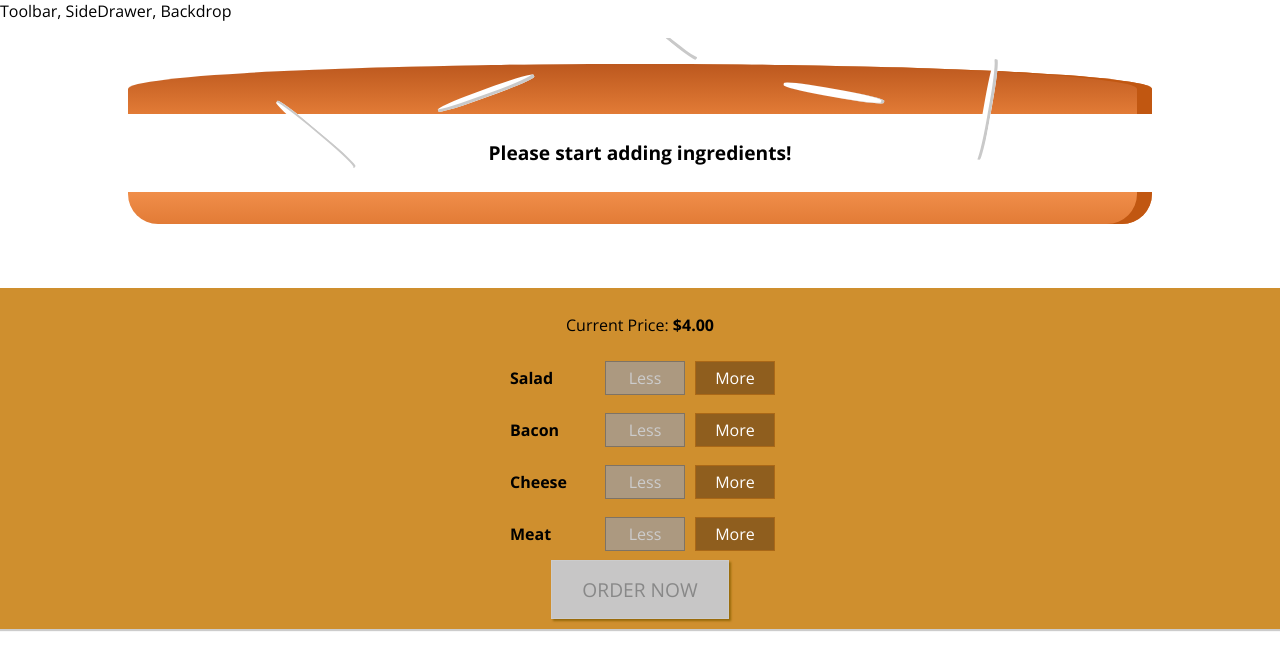
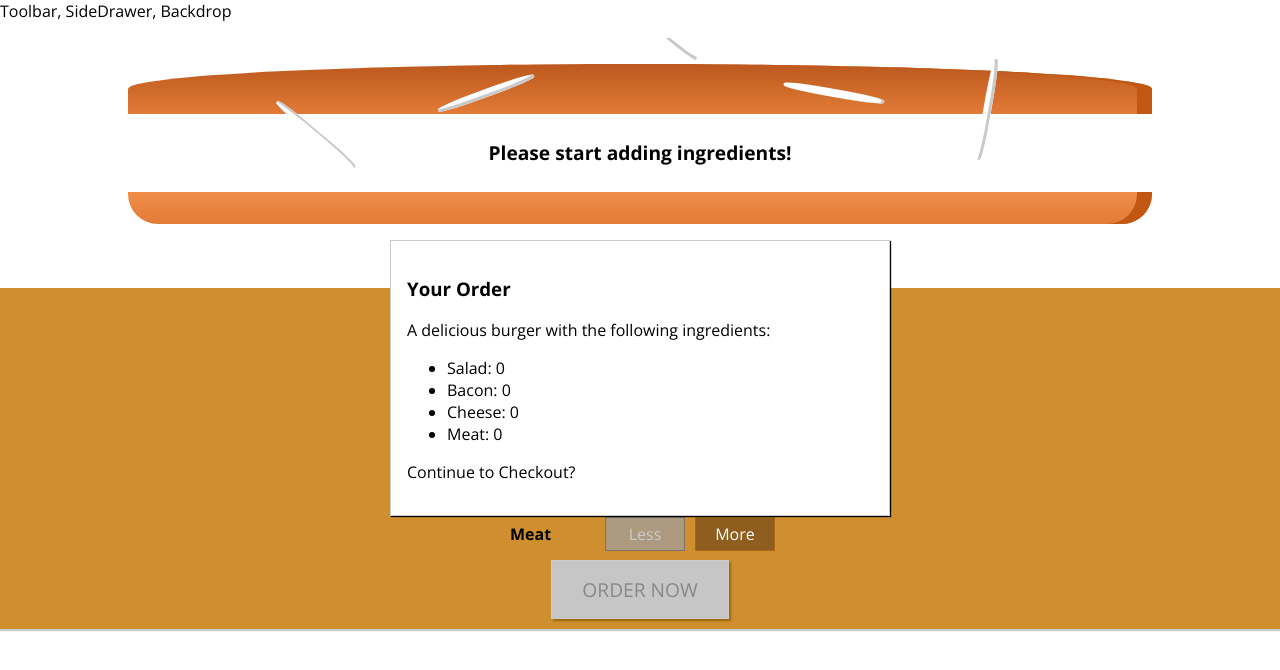
Before and after one commit to 1Prestes/burguer-builder, a React app: page / in a window 1280 px wide. Shown: the top 670 px of the page. Built offline with nearby package versions, Linux system fonts and the light colour scheme.

Commit message:
feat: create the order summary modal

```diff
--- /dev/null
+++ b/src/components/Burguer/OrderSummary/OrderSummary.js
@@ -0,0 +1,23 @@
+import React from 'react'
+import Aux from '../../../hoc/Aux'
+
+const OrderSummary = props => {
+  let ingredientsSummary = Object.keys(props.ingredients).map(igKey => {
+    return (
+      <li key={igKey}>
+        <span style={{ textTransform: 'capitalize' }}>{igKey}</span>:{' '}
+        {props.ingredients[igKey]}
+      </li>
+    )
+  })
+  return (
+    <Aux>
+      <h3>Your Order</h3>
+      <p>A delicious burger with the following ingredients:</p>
+      <ul>{ingredientsSummary}</ul>
+      <p>Continue to Checkout?</p>
+    </Aux>
+  )
+}
+
+export default OrderSummary
--- /dev/null
+++ b/src/components/UI/Modal/Modal.css
@@ -0,0 +1,20 @@
+.Modal {
+  position: fixed;
+  z-index: 500;
+  background-color: white;
+  width: 70%;
+  border: 1px solid #ccc;
+  box-shadow: 1px 1px 1px black;
+  padding: 16px;
+  left: 15%;
+  top: 30%;
+  box-sizing: border-box;
+  transition: all 0.3s ease-out;
+}
+
+@media (min-width: 600px) {
+  .Modal {
+    width: 500px;
+    left: calc(50% - 250px);
+  }
+}
--- /dev/null
+++ b/src/components/UI/Modal/Modal.js
@@ -0,0 +1,7 @@
+import React from 'react'
+
+import classes from './Modal.css'
+
+const Modal = props => <div className={classes.Modal}>{props.children}</div>
+
+export default Modal
--- a/src/containers/BurguerBuilder/BurguerBuilder.js
+++ b/src/containers/BurguerBuilder/BurguerBuilder.js
@@ -3,6 +3,8 @@
 import Aux from '../../hoc/Aux'
 import Burguer from '../../components/Burguer/Burguer'
 import BuildControls from '../../components/Burguer/BuildControls/BuildControls'
+import Modal from '../../components/UI/Modal/Modal'
+import OrderSummary from '../../components/Burguer/OrderSummary/OrderSummary'
 
 const INGREDIENTS_PRICES = {
   salad: 0.5,
@@ -76,6 +78,9 @@
 
   return (
     <Aux>
+      <Modal>
+        <OrderSummary ingredients={ingredients} />
+      </Modal>
       <Burguer ingredients={ingredients} />
       <BuildControls
         ingredientAdded={addIngredientHandler}
```
Also changed, not shown: src/components/UI/Backdrop/Backdrop.js (added).
